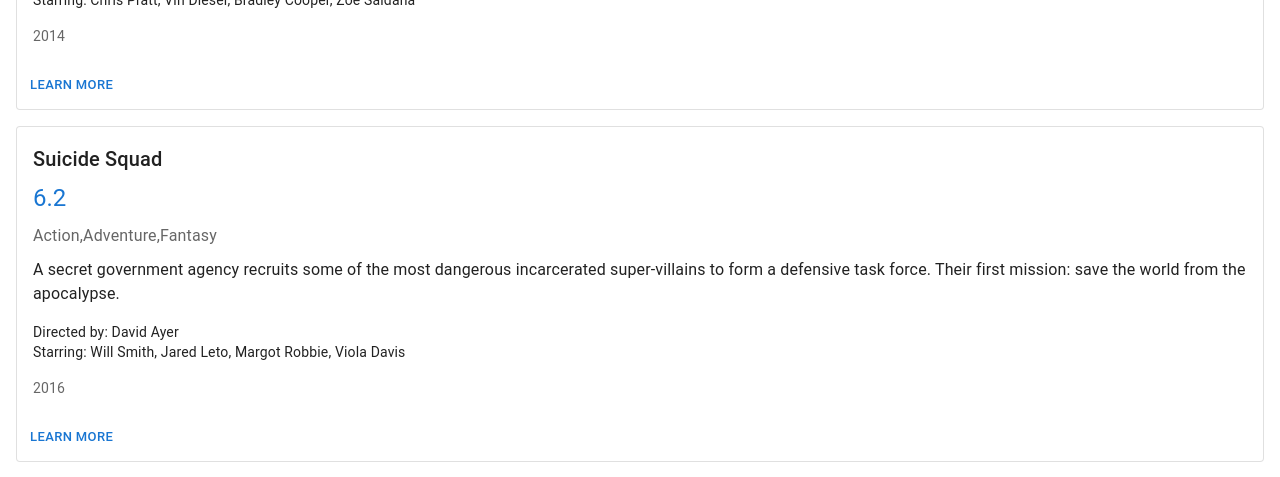
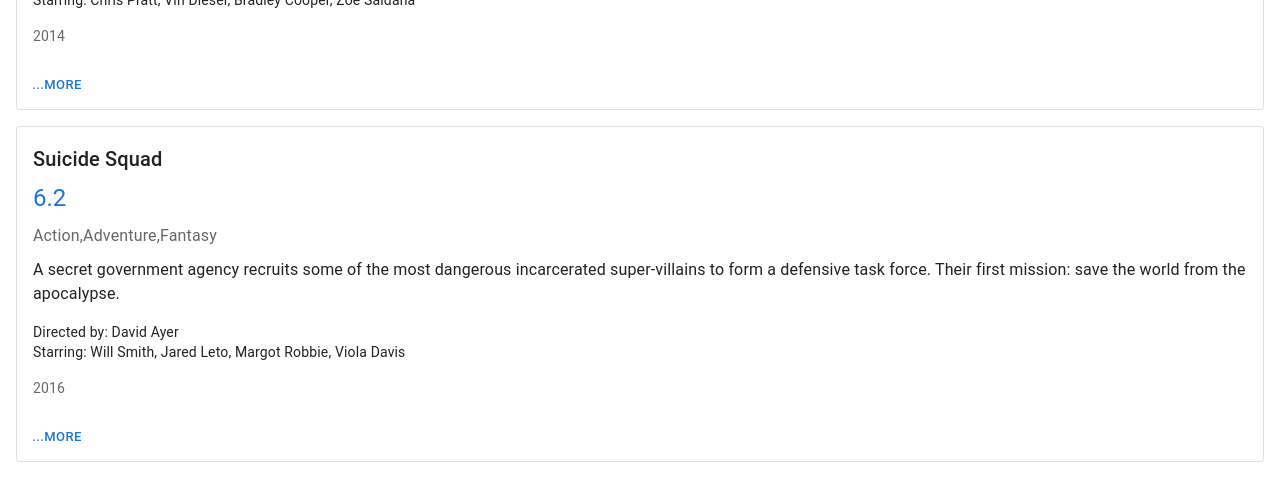
Before and after one commit to kevincjhung/Serverless-Movie-Ratings-App, a Next.js app in the folder client/: page / in a window 1280 px wide. Shown: the part 282-759 px from the top of the page. Built offline with nearby package versions, Linux system fonts and the light colour scheme.

Commit message:
Update page.tsx

```diff
--- a/client/src/app/page.tsx
+++ b/client/src/app/page.tsx
@@ -179,7 +179,7 @@
               </Typography>
             </CardContent>
             <CardActions>
-              <Button size="small">Learn More</Button>
+              <Button size="small">...More</Button>
             </CardActions>
           </Card>
         );
```
